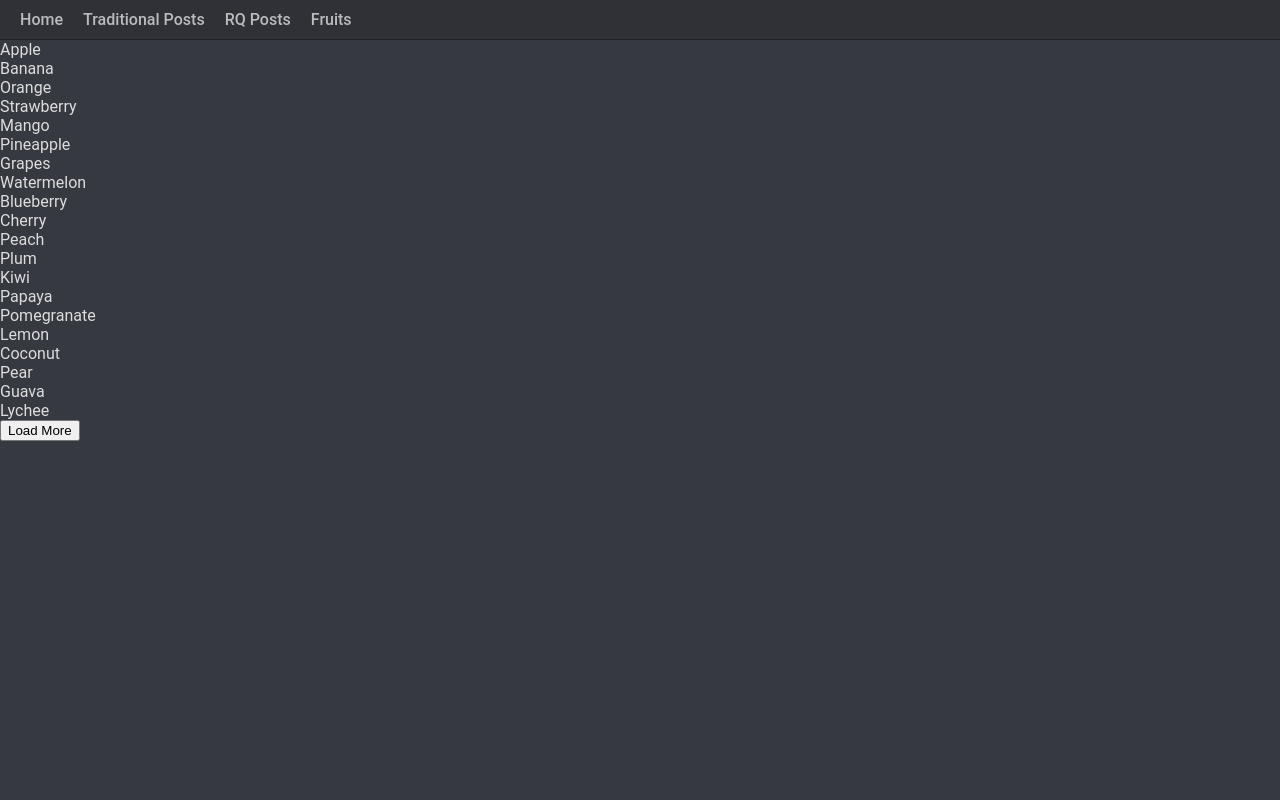
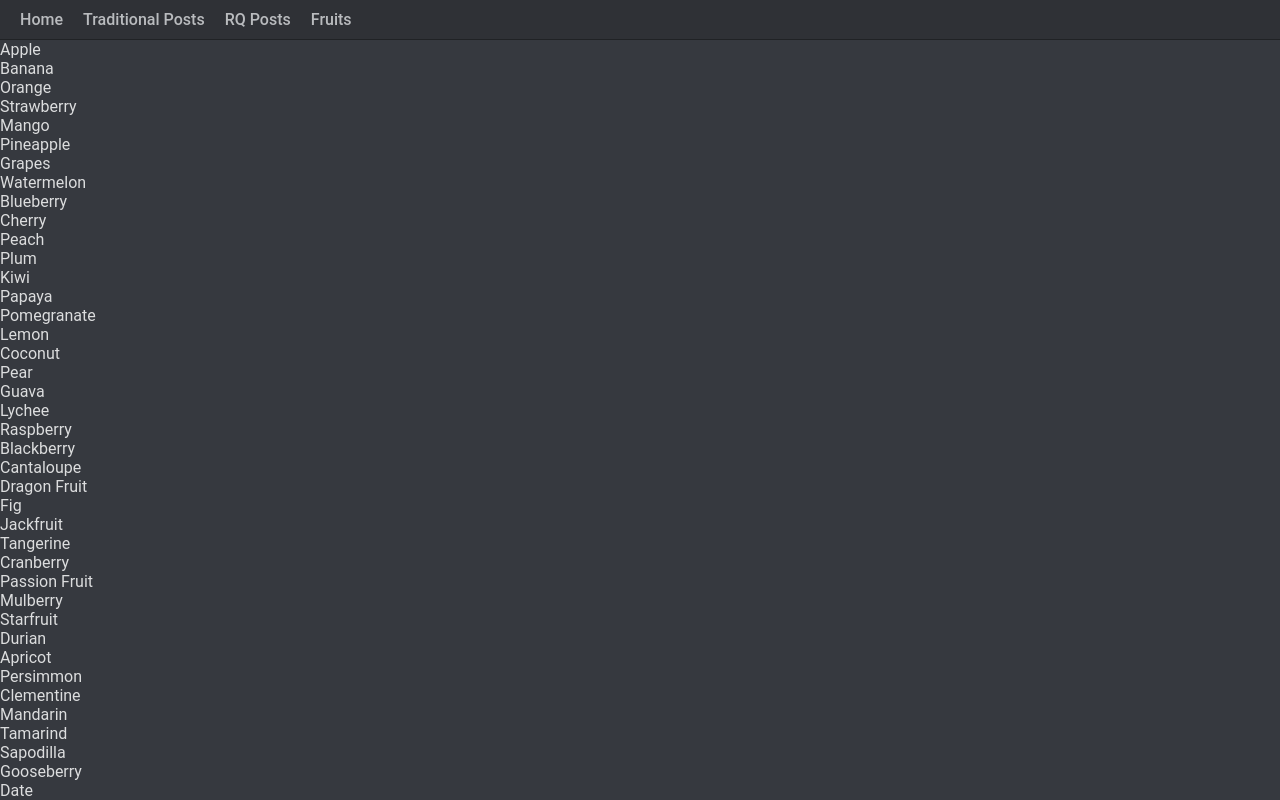
Before and after one commit to shvnsaha/react-query-revise, a React app: page /paginated-fruits in a window 1280 px wide. Shown: the top 800 px of the page. Built offline with nearby package versions, Linux system fonts and the light colour scheme; data requests are answered from the project's data file; the HTML template or start-up script is replaced by a standard one.

Commit message:
infinite scrolling part -2

```diff
--- a/package.json
+++ b/package.json
@@ -17,6 +17,7 @@
     "json-server": "^0.17.4",
     "react": "^19.1.1",
     "react-dom": "^19.1.1",
+    "react-intersection-observer": "^9.16.0",
     "react-router-dom": "^7.9.4"
   },
   "devDependencies": {
--- a/src/components/PaginatedQueries.jsx
+++ b/src/components/PaginatedQueries.jsx
@@ -1,61 +1,60 @@
 import { useInfiniteQuery } from '@tanstack/react-query';
 import axios from 'axios';
+import { useEffect } from 'react';
+import { useInView } from 'react-intersection-observer';
 
-
-const fetchFruits = async ({ pageParam }) => {
-    return axios.get(`http://localhost:4000/fruits/?_limit=20&_page=${pageParam}`)
-}
-
+const fetchFruits = async ({ pageParam = 1 }) => {
+  const res = await axios.get(`http://localhost:4000/fruits?_limit=20&_page=${pageParam}`);
+  return res.data;
+};
 
 const PaginatedQueries = () => {
-
-
-
-    const { data, isLoading, isError, error,fetchNextPage,hasNextPage } = useInfiniteQuery({
+  const {
+    data,
+    isLoading,
+    isError,
+    error,
+    fetchNextPage,
+    hasNextPage,
+    isFetchingNextPage,
+  } = useInfiniteQuery({
     queryKey: ['fruits'],
     queryFn: fetchFruits,
     initialPageParam: 1,
-        getNextPageParam: (_lastPage, allPages) => {
-            if (allPages.length < 6) return allPages.length + 1;
-            else {
-                return undefined;
+    getNextPageParam: (lastPage, allPages) => {
+      // If fewer than 20 items were returned, we've reached the end
+      if (lastPage.length < 20) return undefined;
+      return allPages.length + 1;
+    },
+  });
+
+  const { ref, inView } = useInView();
+
+  useEffect(() => {
+    if (inView && hasNextPage && !isFetchingNextPage) {
+      fetchNextPage();
     }
-        }
+  }, [inView, hasNextPage, fetchNextPage, isFetchingNextPage]);
 
-        // staleTime: 30000,
-        // refetchInterval: 1000,
-        // refetchIntervalInBackground: true,
-        // enabled: true
-    })
-
-    // console.log(isLoading, isFetching);
-
-    if (isLoading) {
-        return <div>Page is Loading</div>
-    }
-    if (isError) {
-        return <div>{error.message} </div>
-    }
-
-
-    console.log(data);
+  if (isLoading) return <div>Page is loading...</div>;
+  if (isError) return <div>Error: {error.message}</div>;
 
   return (
-        <div className='container'>
-            {
-                data?.pages?.map(page =>{
-                    return page?.data.map(fruit => {
-                        return (
-                            <div key={fruit.id} className='fruit-item'>
+    <div className="container">
+      {data?.pages?.map((page, i) => (
+        <div key={i}>
+          {page.map((fruit) => (
+            <div key={fruit.id} className="fruit-item">
               {fruit.name}
             </div>
-                        )
-                    })
-                })
-            }
+          ))}
+        </div>
+      ))}
 
-            <button onClick={()=>fetchNextPage()} disabled={!hasNextPage}>Load More</button>
+      <div ref={ref} style={{ height: '30px' }} />
 
+      {isFetchingNextPage && <p>Loading more...</p>}
+      {!hasNextPage && <p>No more fruits to load 🍎</p>}
     </div>
   );
 };
```
Also changed, not shown: 1 other file (tests, documents, lock files or other folders). Lines whose indentation alone changed are shown as unchanged.
